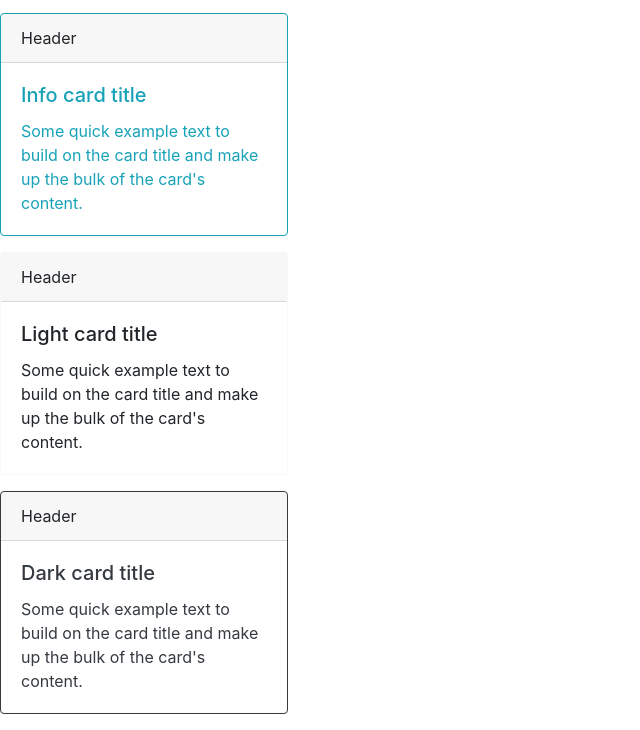
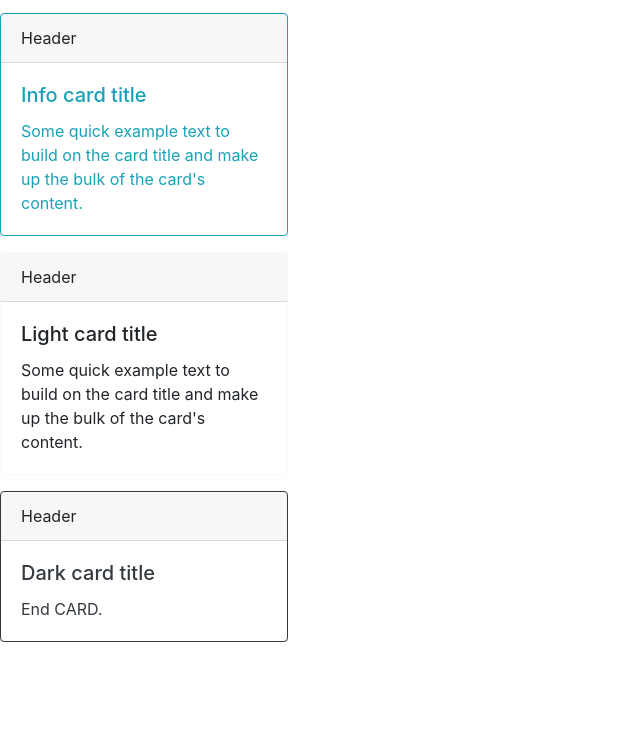
Before and after one commit to parul44/content, a plain HTML site: page index.html in a window 1280 px wide. Shown: the part 1084-1814 px from the top of the page, without its empty margins (0-640 px from the left). After the commit the page ends 1742 px from the top, so only its background shows below. Drawn offline with nearby package versions, Linux system fonts and the light colour scheme.

Commit message:
Update index.html

```diff
--- a/index.html
+++ b/index.html
@@ -63,7 +63,7 @@
         <div class="card-header">Header</div>
         <div class="card-body text-dark">
           <h5 class="card-title">Dark card title</h5>
-          <p class="card-text">Some quick example text to build on the card title and make up the bulk of the card's content.</p>
+          <p class="card-text">End CARD.</p>
         </div>
       </div>
 </body>
```
